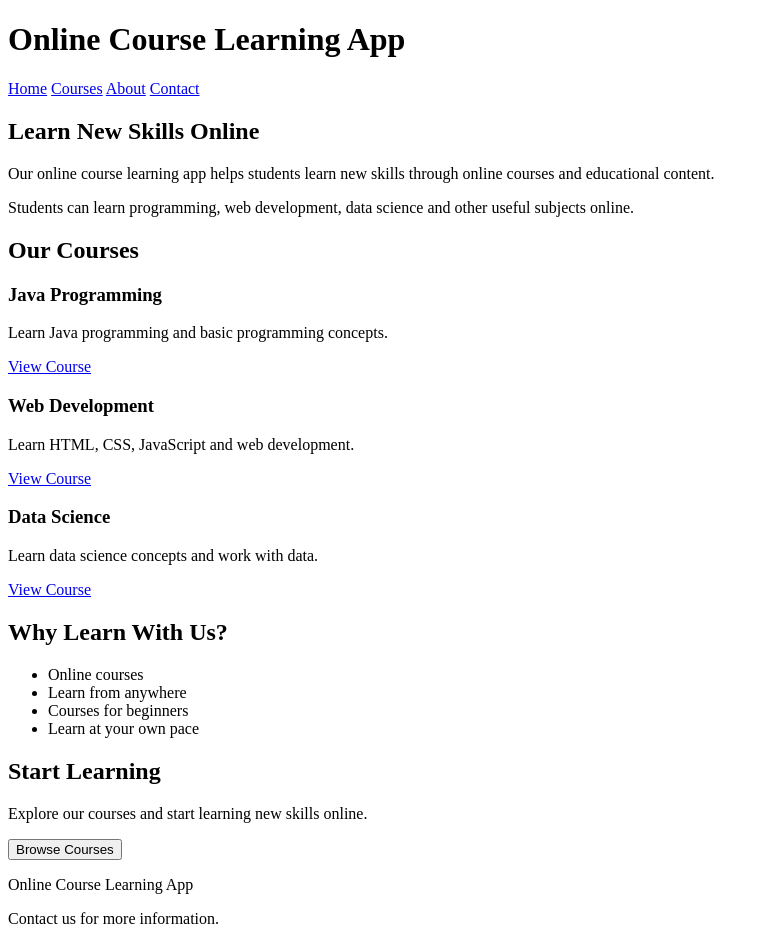
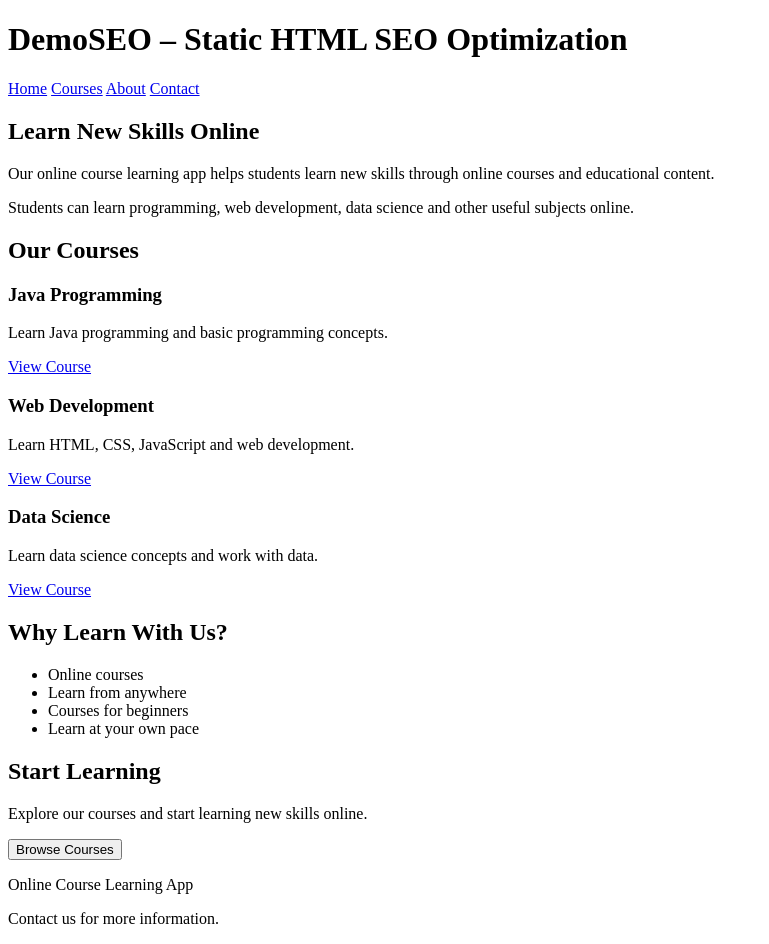
Before and after one commit to MohdArfiyanQureshi/demoSEO, a plain HTML site: page index.html in a window 1280 px wide. Shown: the whole page, without its empty margins (0-769 px from the left). Drawn offline with Linux system fonts and the light colour scheme.

Commit message:
feat(seo): Apply AI Content Optimization: DemoSEO – Static HTML SEO Optimization Guide

```diff
--- a/index.html
+++ b/index.html
@@ -1,13 +1,14 @@
 <!DOCTYPE html>
 <html>
 <head>
-    <title>Online Course Learning App</title>
+    <title>DemoSEO – Static HTML SEO Optimization Guide</title>
+    <meta name="description" content="Learn how to optimize a static HTML site with demoSEO, covering meta tags, language settings, structured data, and SEO best practices."/>
 </head>
 
 <body>
 
     <header>
-        <h1>Online Course Learning App</h1>
+        <h1>DemoSEO – Static HTML SEO Optimization</h1>
 
         <nav>
             <a href="#">Home</a>
```
